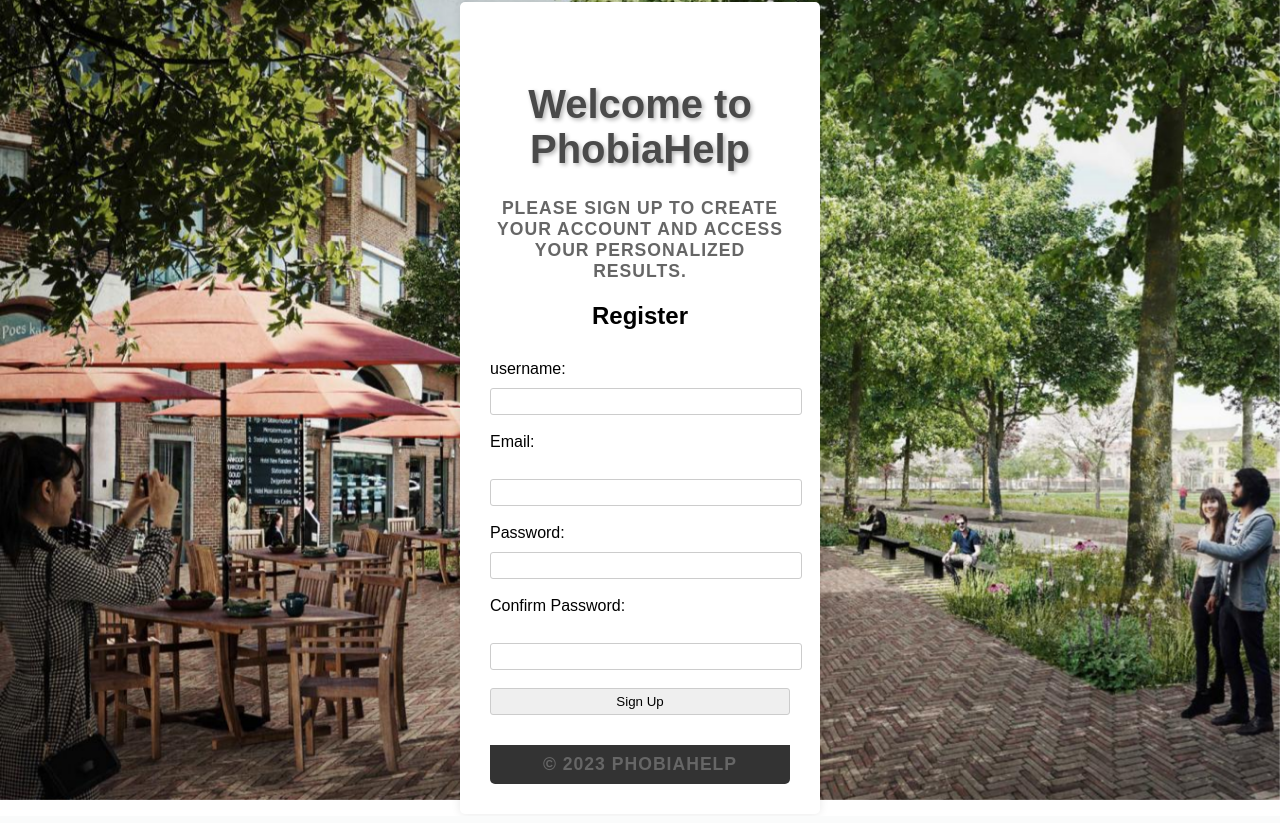
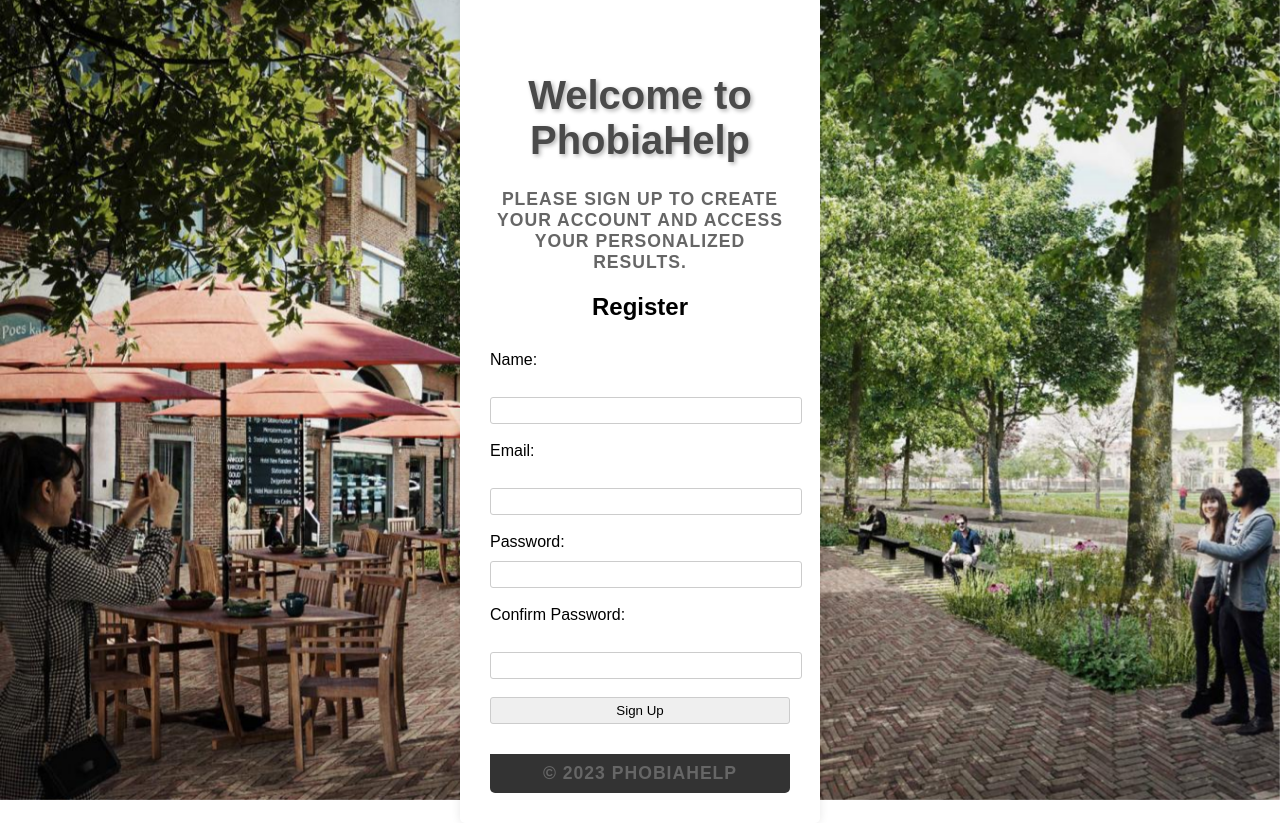
Before and after one commit to Tim-den-Bode/Project-P3-Agorafobie, a PHP site: page /register.php in a window 1280 px wide. Before the commit the page ends 800 px from the top, so only its background shows below. Run offline with PHP 8.4, Linux system fonts and the light colour scheme.

Commit message:
Update register.php
code clean up

```diff
--- a/register.php
+++ b/register.php
@@ -1,28 +1,26 @@
 <!DOCTYPE html>
 <html lang="en">
-
 <head>
     <meta charset="UTF-8">
     <meta name="viewport" content="width=device-width, initial-scale=1.0">
     <title>Agoraphobia User Registration</title>
-    <link rel="stylesheet" type="text/css" href="css/Register.css" />
+    <link rel="stylesheet" type="text/css" href="css/Register.css"/>
     <script src="https://code.jquery.com/jquery-3.6.0.min.js"></script>
     <script src="JS/Register.js"></script>
 </head>
-
 <body>
     <div id="bg-container">
-        <img src="img/ditism.jpg" alt="" />
-        <img src="img/schoolp123.jpg" alt="" />
-        <img src="img/martjiachte1.jpg" alt="" />
+        <img src="img/ditism.jpg" alt=""/>
+        <img src="img/schoolp123.jpg" alt=""/>
+        <img src="img/martjiachte1.jpg" alt=""/>
     </div>
     <div class="register-container">
         <h1>Welcome to PhobiaHelp</h1>
         <p>Please sign up to create your account and access your personalized results.</p>
         <h2>Register</h2>
         <form action="PHP/Lib/register_handler.php" method="post">
-            <label for="username">username:</label><br>
-            <input type="text" id="username" name="username"><br>
+            <label for="name">Name:</label><br>
+            <input type="text" id="name" name="name"><br>
             <label for="email">Email:</label><br>
             <input type="email" id="email" name="email"><br>
             <label for="password">Password:</label><br>
@@ -36,5 +34,4 @@
         </footer>
     </div>
 </body>
-
 </html>
```
